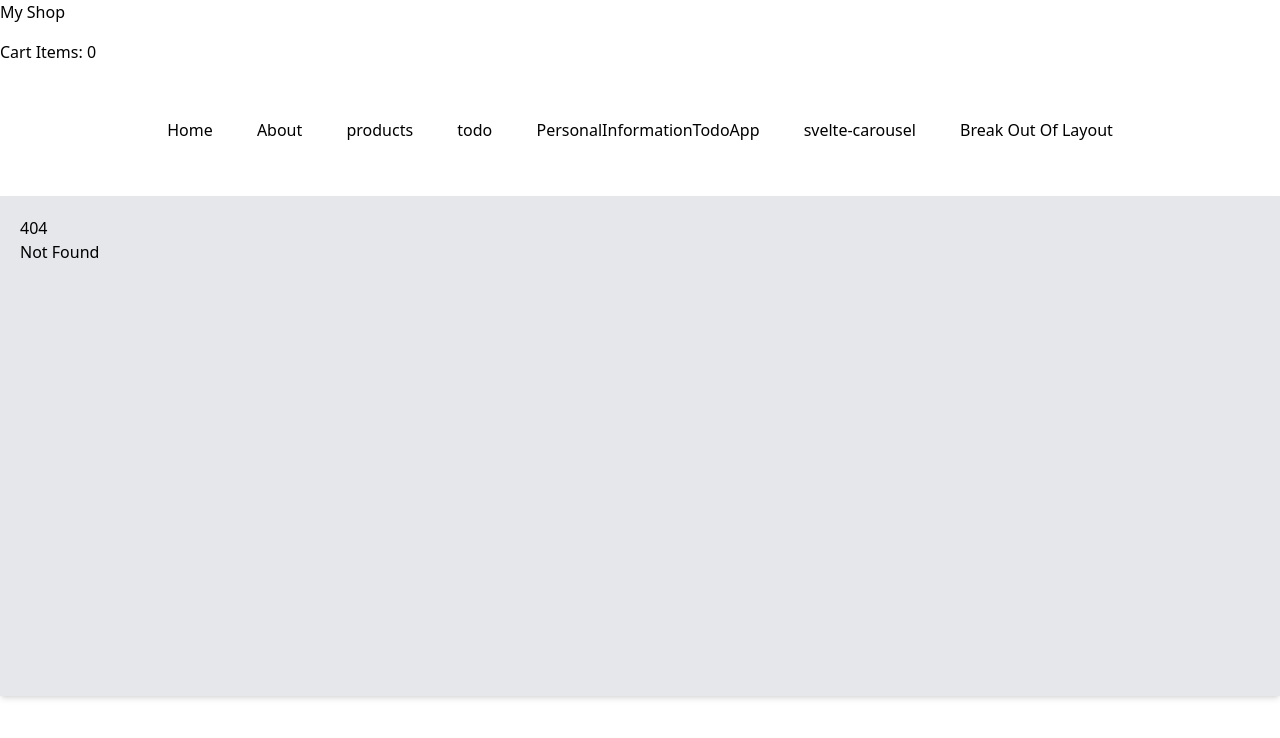
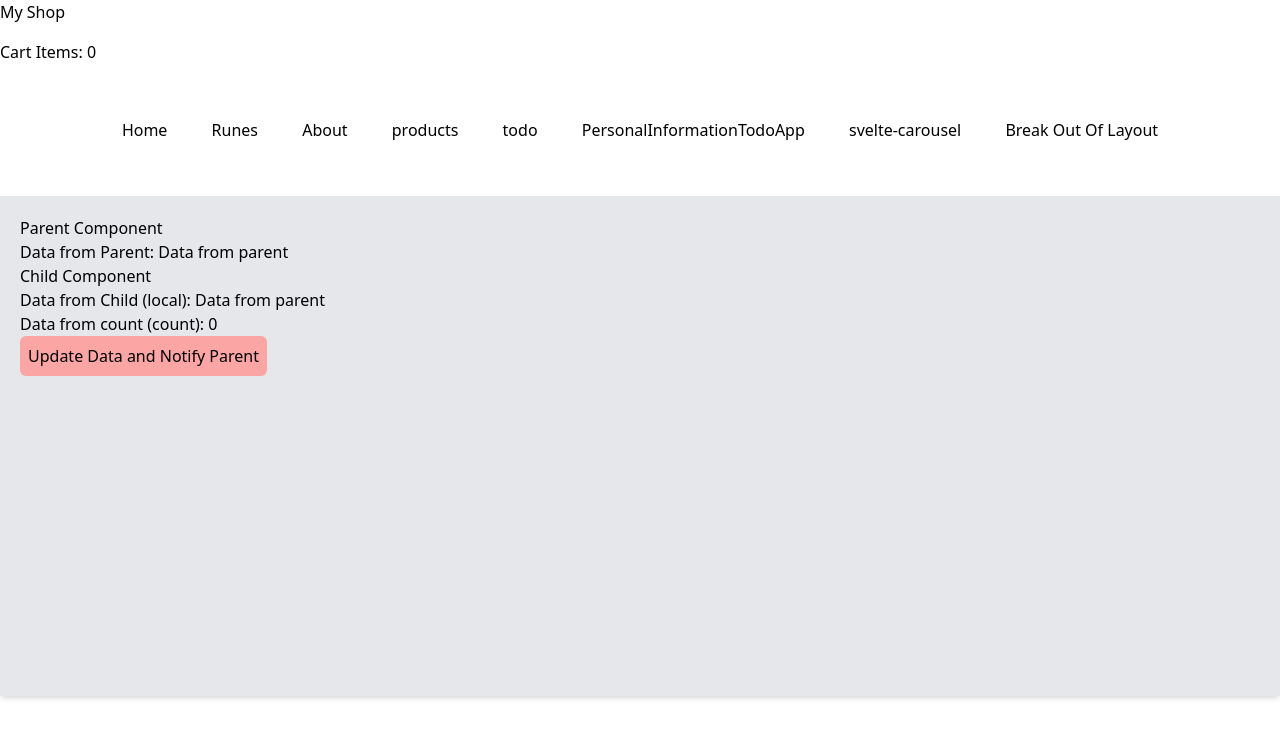
Before and after one commit to ashikbhuyan17/Learn_With_SvelteKit, a SvelteKit app: page /props in a window 1280 px wide. Before the commit this address had no page. Shown: the top 738 px of the page. Built offline with nearby package versions, Linux system fonts and the light colour scheme.

Commit message:
props dealing

```diff
--- a/src/routes/+layout.svelte
+++ b/src/routes/+layout.svelte
@@ -4,6 +4,9 @@
     console.log("🚀 ~ cart:", $cart)
 
   // Reactive variable to count total items in the cart
+  // Here, the $: syntax indicates a reactive statement in Svelte.
+  // Whenever the value of $cart changes, this line will automatically execute,
+
   $: console.log('🚀 ~ Cart updated:', $cart);
   $: cartItemCount = $cart.reduce((count, item) => count + item.quantity, 0);
   </script>
@@ -13,6 +16,7 @@
  <section class="flex justify-center items-center h-[100px]">
   <nav class=" space-x-10">
     <a href="/">Home</a>
+    <a href="/Runes">Runes</a>
     <a href="/about">About</a>
     <a href="/products">products</a>
     <a href="/todoApp">todo</a>
--- /dev/null
+++ b/src/routes/Runes/+page.svelte
@@ -0,0 +1,23 @@
+<script>
+  let count = $state(0); // স্টেট তৈরি
+  let price = 100;
+  let quantity = 1;
+  function increment() {
+    count += 1;
+    quantity=quantity+1
+  }
+  // derived value
+  let total = $derived(price * quantity);
+
+  let message = $state('');
+</script>
+
+<button on:click={increment} class="bg-purple-500 text-white p-2 rounded-md"
+  >Count: {count}</button
+>
+<p>Total Price: {total}</p>
+<p>Quantity: {quantity}</p>
+<p>Price per item: {price}</p>
+
+<input bind:value={message} placeholder="xxx" type="number" />
+<p>{message}</p>
--- /dev/null
+++ b/src/routes/props/+page.svelte
@@ -0,0 +1,25 @@
+<script>
+  // @ts-ignore
+  import Child from "./Child.svelte";
+  // @ts-ignore
+  import ChildPass from "./ChildPass.svelte";
+
+  let parentData = 'Data from parent';
+  let count = 0;
+   // Handler to receive updated data from the child
+   /**
+   * @param {{ detail: { updatedData: string; }; }} event
+   */
+   function handleChildUpdate(event) {
+    parentData = event.detail.updatedData;
+    count++; // Increment the count when the data is updated
+  }
+  </script>
+
+ <h1>Parent Component</h1>
+ <p>Data from Parent: {parentData}</p>
+ <!-- Pass prop to Child and listen for updates -->
+<ChildPass data={parentData} count={count} on:update={handleChildUpdate} />
+
+
+  <!-- <Child name="Svelte" age={3} adjective={"adjective"}  /> -->
--- /dev/null
+++ b/src/routes/props/Child.svelte
@@ -0,0 +1,15 @@
+<script>
+   let props = $props();
+    console.log("🚀 ~ props:", props)
+    let { name, age,adjective = 'happy' } = props
+    console.log("🚀 ~ name, age:", name, age)
+
+    // Ensure count is a reactive $state if it needs to be modified
+
+
+  </script>
+
+  <p>Name: {name}</p>
+  <p>Age: {age}</p>
+  <p>adjective: {adjective}</p>
+  <p>Lorem ipsum dolor sit amet, consectetur adipisicing elit. Vero, distinctio!</p>
--- /dev/null
+++ b/src/routes/props/ChildPass.svelte
@@ -0,0 +1,27 @@
+<script>
+  // Import the dispatcher to communicate with the parent
+  import { createEventDispatcher } from 'svelte';
+
+  // Receive data from parent
+  export let data;
+  export let count;
+
+  const dispatch = createEventDispatcher();
+
+  let childData = data; // Local state in the child component
+
+  // Update the local state when the prop changes
+  $: childData = data; // Make it reactive to changes in `data` from parent
+
+  // Function to update the child's local data and send it back to the parent
+  function updateData() {
+    childData = "Updated data from child"; // Update child data
+    dispatch('update', { updatedData: childData }); // Dispatch the event to parent
+  }
+</script>
+
+<h2>Child Component</h2>
+<p>Data from Child (local): {childData}</p>
+<p>Data from count (count): {count}</p>
+
+<button on:click={updateData} class="bg-red-300 p-2 rounded-md">Update Data and Notify Parent</button>
```
Also changed, not shown: src/routes/Runes/README.MD (added).
